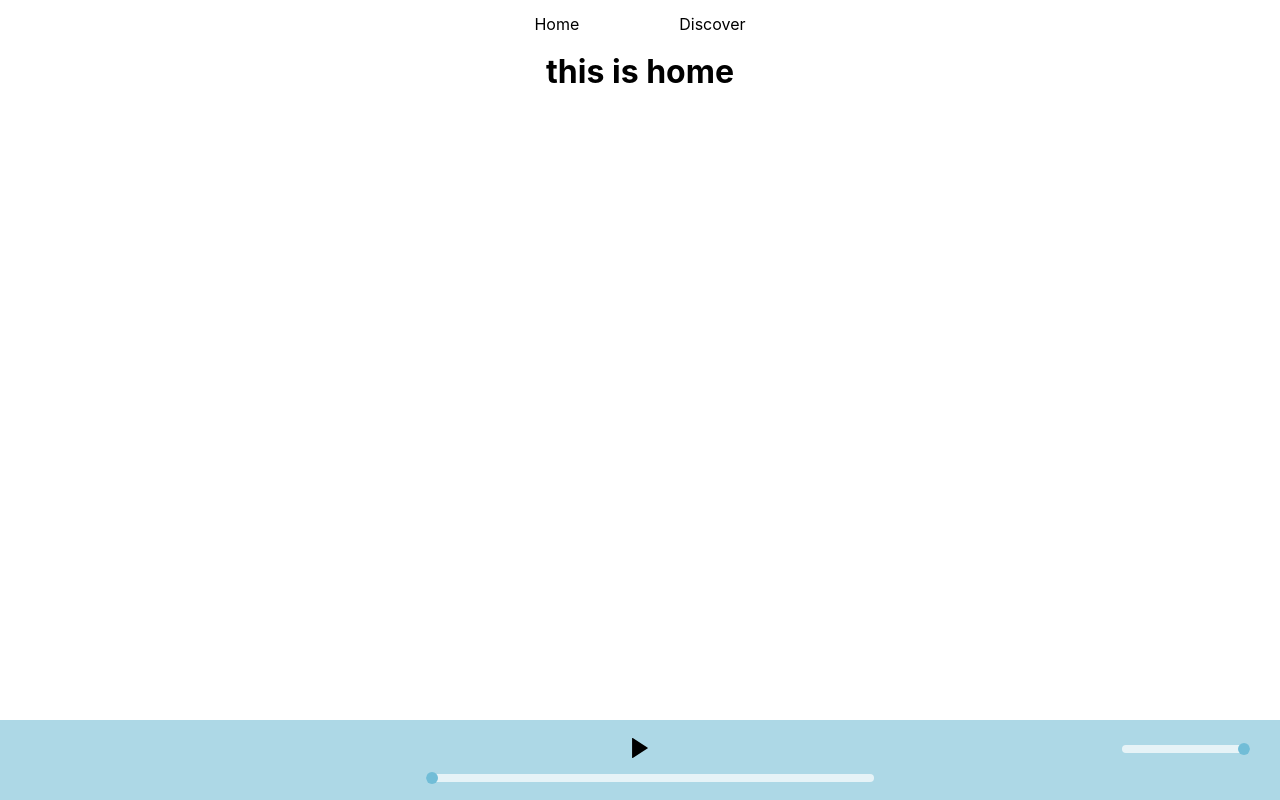
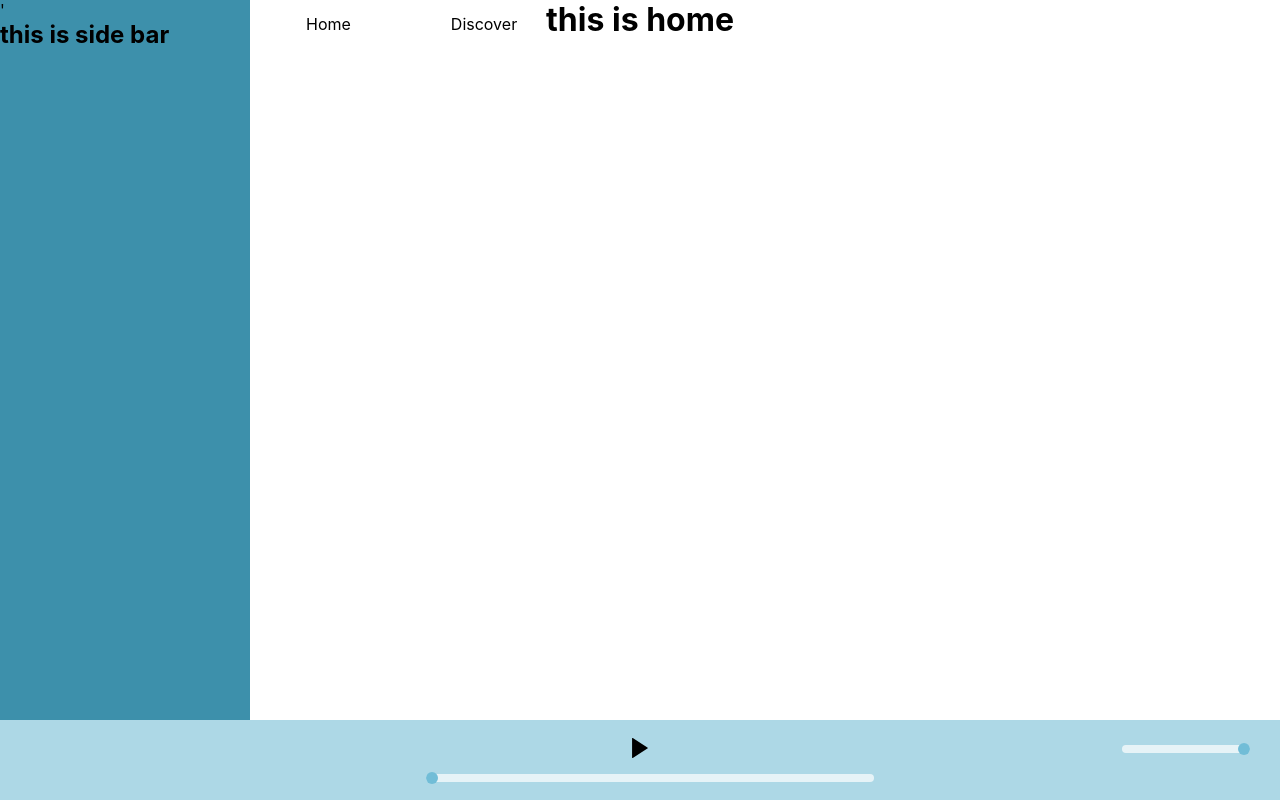
Before and after one commit to PivaRos/Muser, a React (Create React App) app in the folder client/: page / in a window 1280 px wide. Built offline with nearby package versions, Linux system fonts and the light colour scheme.

Commit message:
added sidebar

```diff
--- a/client/src/App.css
+++ b/client/src/App.css
@@ -5,11 +5,25 @@
   color: black;
 }
 
+#wrapper{
+
+}
+
+#sidebar{
+  position: fixed;
+  height:calc(100vh - 80px) ;
+  width: 250px;
+  background-color: rgb(61, 144, 171);
+  top:0;
+}
+
 
 #navbar ul{
   list-style: none;
   display: flex;
   justify-content: center;
+  position: fixed;
+  left: 20%;
 
 }
 
--- /dev/null
+++ b/client/src/components/Sidebar.tsx
@@ -0,0 +1,11 @@
+import React from "react";
+
+const Sidebar = () => {
+    return (
+        <div id="sidebar">'
+        <h2>this is side bar</h2>
+        </div>
+    );
+};
+
+export default Sidebar;
--- a/client/src/components/Wrapper.tsx
+++ b/client/src/components/Wrapper.tsx
@@ -6,6 +6,7 @@ import Home from "../pages/Home/Home";
 import { BrowserRouter as Router, Routes, Route } from "react-router-dom";
 import Navbar from "./Navbar";
 import Player from './player/Player';
+import Sidebar from "./Sidebar";
 
 
 
@@ -14,6 +15,7 @@ export const Wrapper = () => {
         <div id="wrapper">
             <Router>
                 <Navbar />
+                <Sidebar/>
                 <Routes>
                     <Route path="/discover" element={<Discover />} />
                 </Routes>
--- a/client/src/components/player/Player.jsx
+++ b/client/src/components/player/Player.jsx
@@ -38,7 +38,7 @@ const Player = () => {
   }, [playing])
 
   useEffect(() => {
-    audioPlayer.current.volume =volume/100;
+    audioPlayer.current.volume =volume;
   }, [volume])
 
   useEffect(() => {
```
